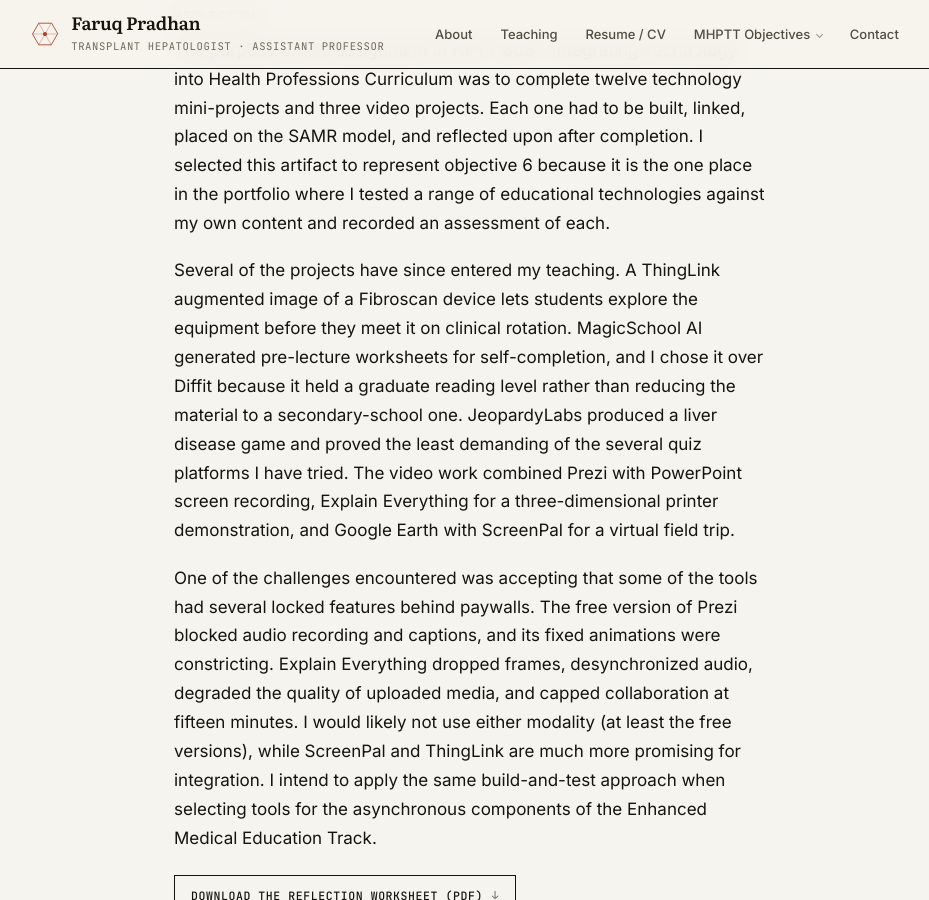
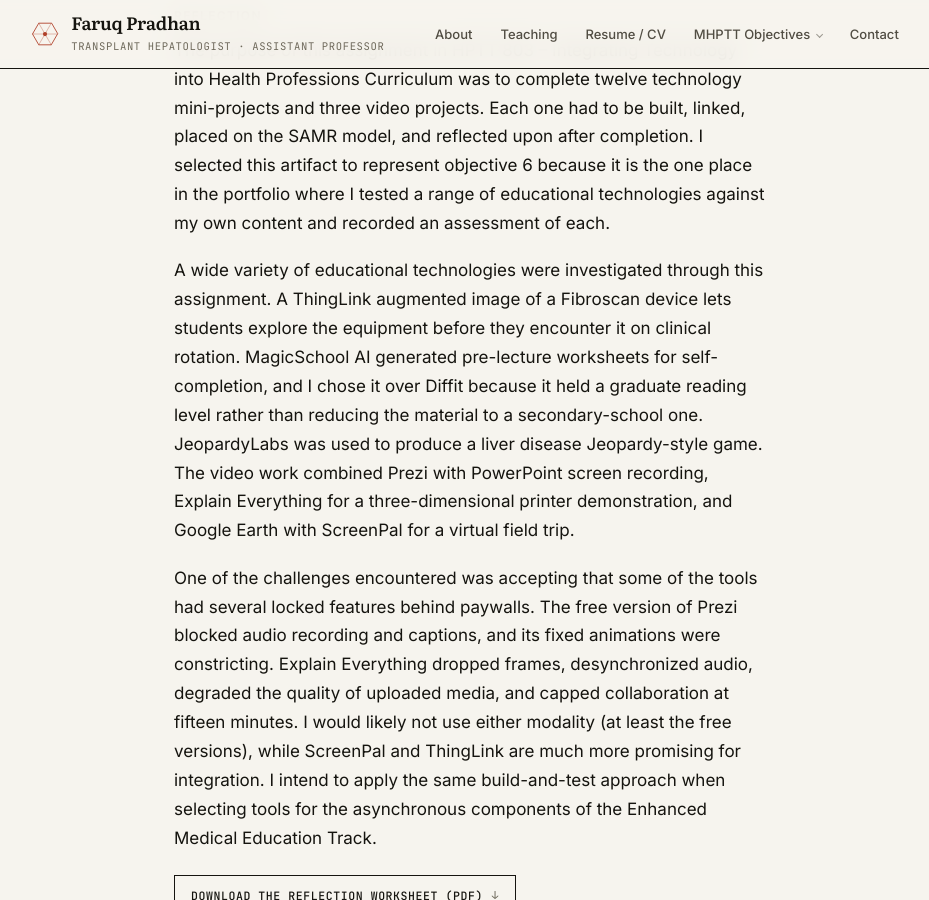
Before and after one commit to fpradhan/fpradhan.github.io, a Jekyll site: the page built from _competencies/6-instructional-technology.md, in a window 1280 px wide and 900 px high, scrolled down 782 px. Shown: the whole window, without its empty margins (170-1099 px from the left). Built offline with Jekyll 4.4.1, drawn with Linux system fonts in a browser that asks for light colours.

Commit message:
Faruq's revision of the 6-B reflection
Four changes, all in the second paragraph. "Several of the projects have
since entered my teaching" becomes "A wide variety of educational
technologies were investigated through this assignment", "meet it on
clinical rotation" becomes "encounter", and the JeopardyLabs sentence drops
the claim about quiz platforms to say only that it produced a liver disease
Jeopardy-style game.

275 to 268 words.

Co-Authored-By: Claude Opus 5 <noreply@anthropic.com>
Claude-Session: https://claude.ai/code/session_01SajNJDGDkt5q5fCgsPRcNk

```diff
--- a/_competencies/6-instructional-technology.md
+++ b/_competencies/6-instructional-technology.md
@@ -38,14 +38,13 @@ to be built, linked, placed on the SAMR model, and reflected upon after completi
 this artifact to represent objective 6 because it is the one place in the portfolio where I tested
 a range of educational technologies against my own content and recorded an assessment of each.
 
-Several of the projects have since entered my teaching. A ThingLink augmented image of a Fibroscan
-device lets students explore the equipment before they meet it on clinical rotation. MagicSchool
-AI generated pre-lecture worksheets for self-completion, and I chose it over Diffit because it
-held a graduate reading level rather than reducing the material to a secondary-school one.
-JeopardyLabs produced a liver disease game and proved the least demanding of the several quiz
-platforms I have tried. The video work combined Prezi with PowerPoint screen recording, Explain
-Everything for a three-dimensional printer demonstration, and Google Earth with ScreenPal for a
-virtual field trip.
+A wide variety of educational technologies were investigated through this assignment. A ThingLink
+augmented image of a Fibroscan device lets students explore the equipment before they encounter it
+on clinical rotation. MagicSchool AI generated pre-lecture worksheets for self-completion, and I
+chose it over Diffit because it held a graduate reading level rather than reducing the material to
+a secondary-school one. JeopardyLabs was used to produce a liver disease Jeopardy-style game. The
+video work combined Prezi with PowerPoint screen recording, Explain Everything for a
+three-dimensional printer demonstration, and Google Earth with ScreenPal for a virtual field trip.
 
 One of the challenges encountered was accepting that some of the tools had several locked features
 behind paywalls. The free version of Prezi blocked audio recording and captions, and its fixed
```
